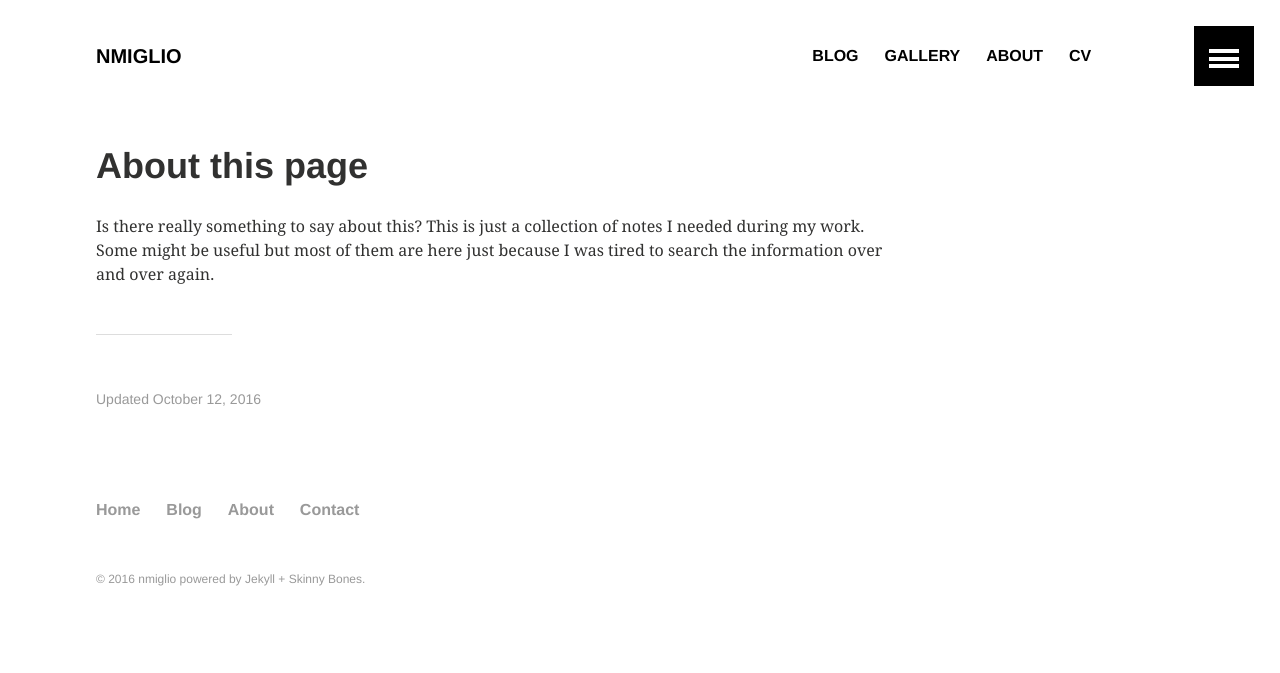
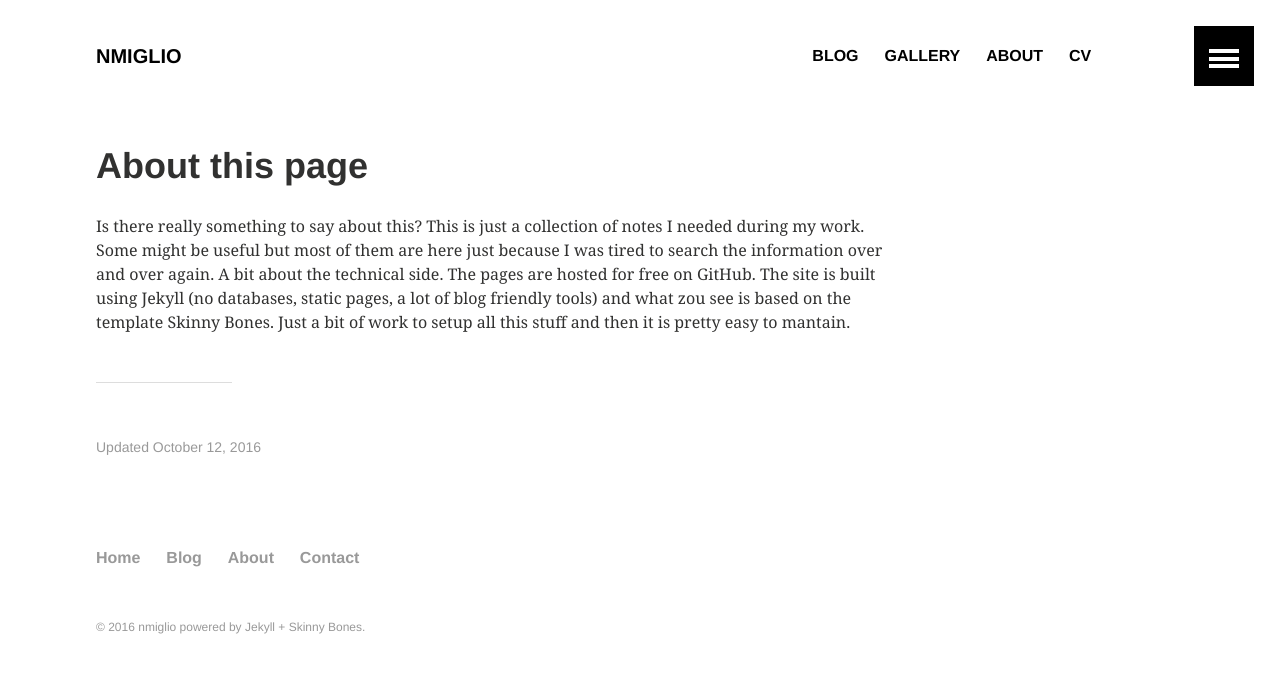
Before and after one commit to nmiglio/nmiglio.github.io, a Jekyll site: the page built from about/index.html, in a window 1280 px wide. Shown: the top 673 px of the page. Built offline with Jekyll 4.4.1, drawn with Linux system fonts in a browser that asks for light colours.

Commit message:
Update index.html

```diff
--- a/about/index.html
+++ b/about/index.html
@@ -9,4 +9,9 @@ ads: false
 
 Is there really something to say about this?
 
-This is just a collection of notes I needed during my work. Some might be useful but most of them are here just because I was tired to search the information over and over again.
+This is just a collection of notes I needed during my work. Some might be useful but most of them are here just because I was
+tired to search the information over and over again.
+
+A bit about the technical side. The pages are hosted for free on GitHub. The site is built using Jekyll (no databases, static
+pages, a lot of blog friendly tools) and what zou see is based on the template Skinny Bones. Just a bit of work to setup all this
+stuff and then it is pretty easy to mantain.
```
